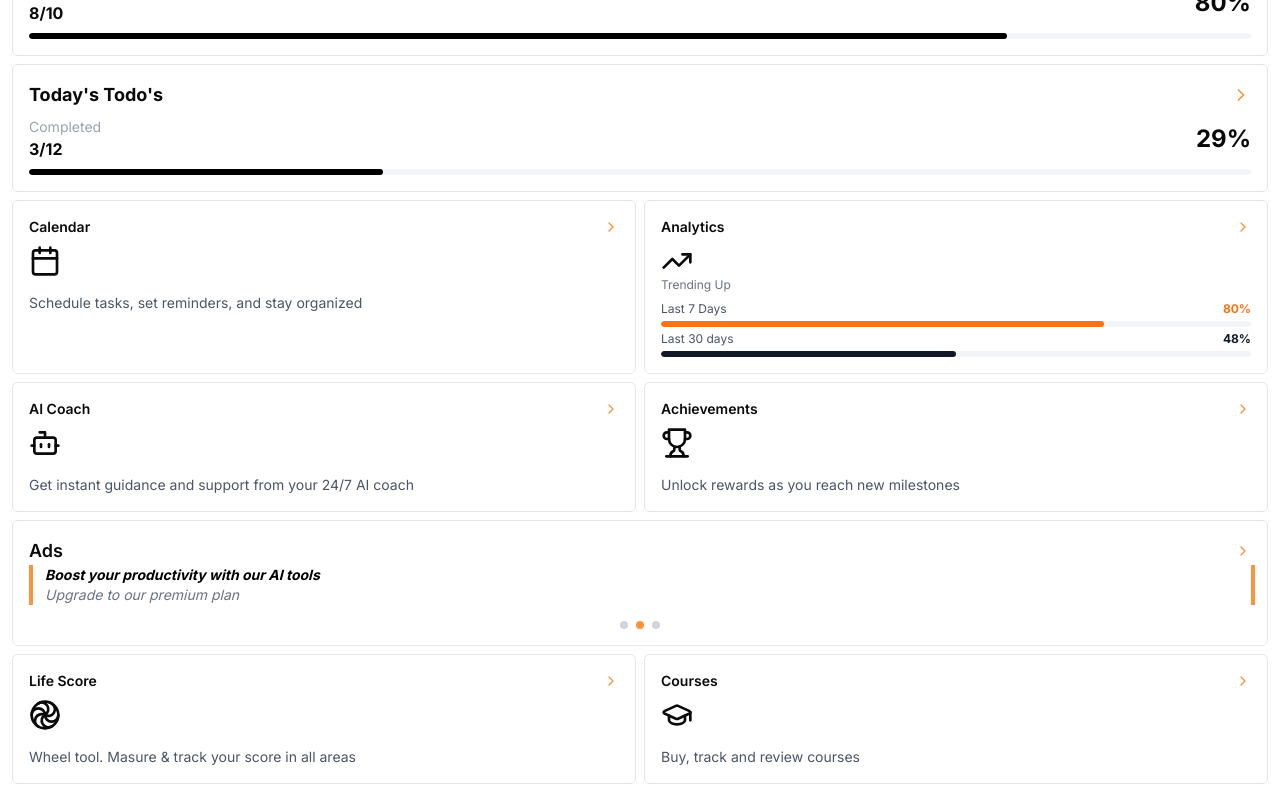
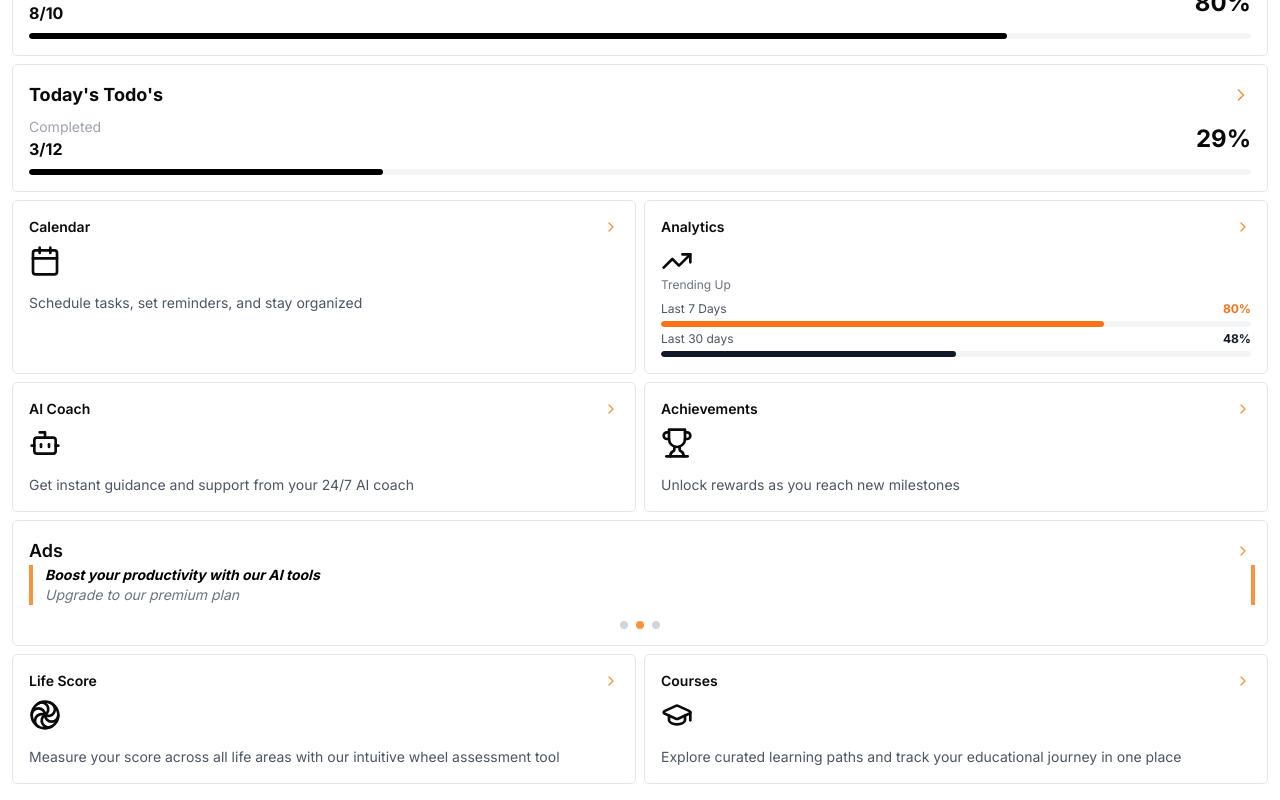
Before and after one commit to dobe4ever/better-you-app-nextjs, a Next.js app: page / in a window 1280 px wide. Shown: the part 1132-1932 px from the top of the page. Built offline with nearby package versions, Linux system fonts and the light colour scheme.

Commit message:
widgets copy

```diff
--- a/components/LifeScoreAndCourses.tsx
+++ b/components/LifeScoreAndCourses.tsx
@@ -47,7 +47,7 @@ export function LifeScoreAndCourses() {
         <LoaderPinwheel size={32} />
 
         <div className="text-sm text-gray-600 mt-2">
-          Wheel tool. Masure & track your score in all areas
+        Measure your score across all life areas with our intuitive wheel assessment tool
         </div>
 
       </Widget>
@@ -59,7 +59,7 @@ export function LifeScoreAndCourses() {
         <GraduationCap size={32} />
 
         <div className="text-sm text-gray-600 mt-2">
-          Buy, track and review courses
+        Explore curated learning paths and track your educational journey in one place
         </div>
 
       </Widget>
```
